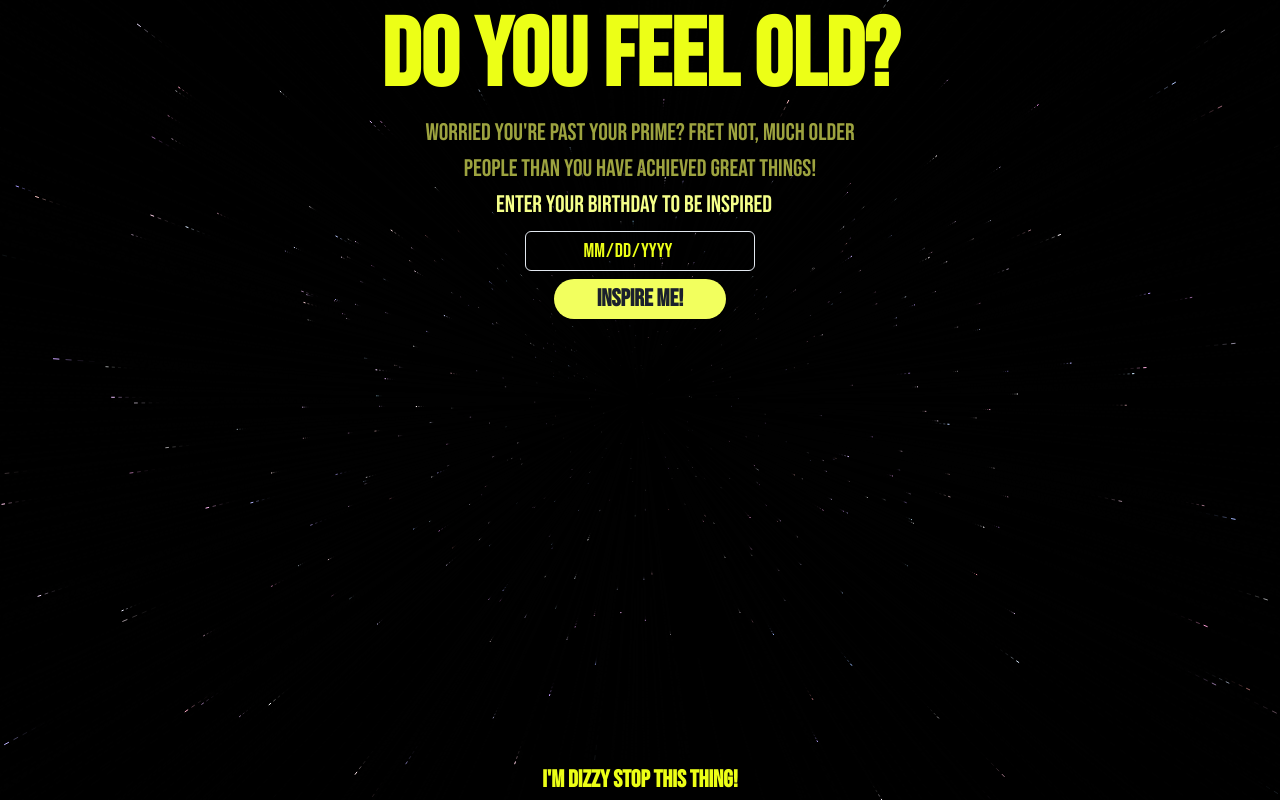
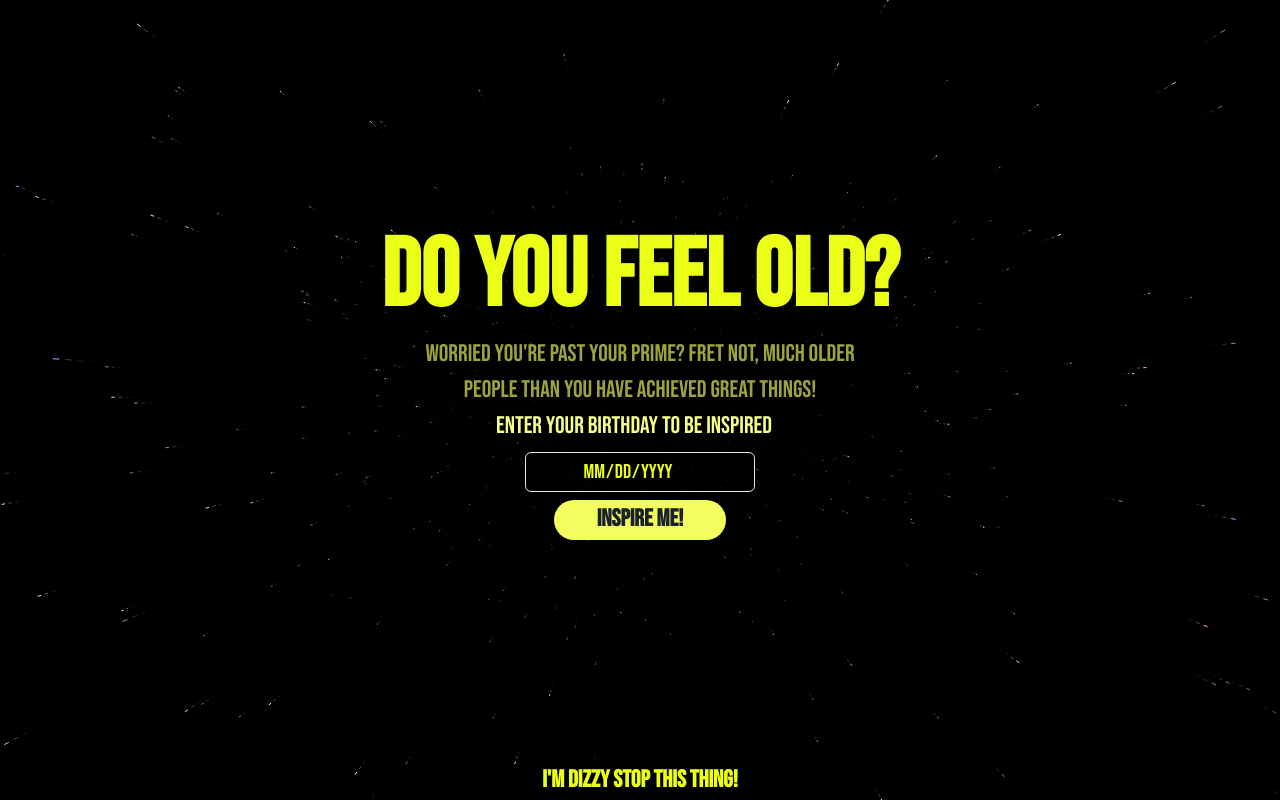
Before and after one commit to GuiceJoose/not-old, a React (Create React App) app: page / in a window 1280 px wide. Built offline with nearby package versions, Linux system fonts and the light colour scheme.

Commit message:
centered a div

```diff
--- a/src/App.js
+++ b/src/App.js
@@ -76,12 +76,13 @@ function App() {
   };
 
   return (
-    <Box minH={"100vh"} paddingBottom={"var(--chakra-sizes-10)"}>
+    <Box display="flex" flexDir="column" justifyContent="center" minH={"100vh"}>
       <Background backgroundPaused={backgroundPaused} key={backgroundPaused} />
       <Flex
         direction={"column"}
         justifyContent={"center"}
         alignItems={"center"}
+        marginBottom="var(--chakra-sizes-10)"
       >
         {isSubmitted && isBirthdayValid ? (
           <Result
--- a/src/Result.js
+++ b/src/Result.js
@@ -84,6 +84,7 @@ const Result = (props) => {
           {message !==
             "Okay, maybe you are old. Perhaps it's time to kick back and relax" && (
             <Image
+              marginTop=".5rem"
               onLoad={() => {
                 console.log("loaded");
                 setIsLoading(false);
```
